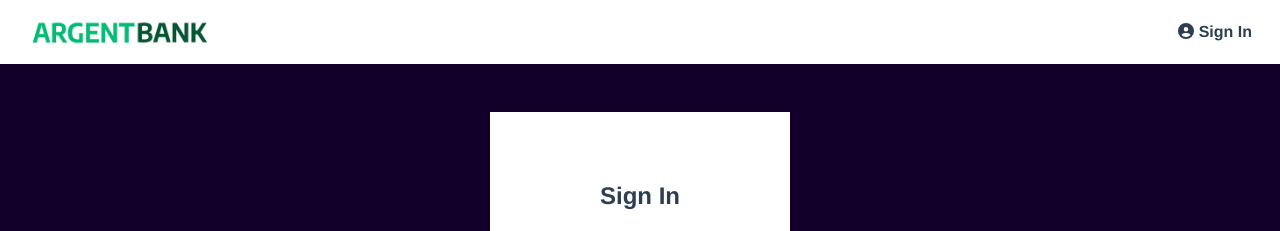
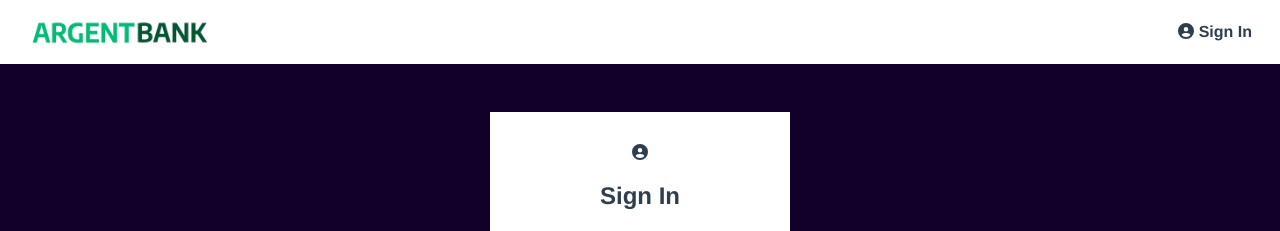
Before and after one commit to JeanVuillet/Projet13, a React (Create React App) app in the folder front/: page /signIn in a window 1280 px wide. Shown: the top 231 px of the page. Built offline with nearby package versions, Linux system fonts and the light colour scheme.

Commit message:
css better

```diff
--- a/front/src/Pages/SignIn/Form/Form.jsx
+++ b/front/src/Pages/SignIn/Form/Form.jsx
@@ -1,10 +1,14 @@
 import './Form.scss'
 import { NavLink } from 'react-router-dom'
+import { faUserCircle } from '@fortawesome/free-solid-svg-icons'
+import { FontAwesomeIcon } from '@fortawesome/react-fontawesome'
 
 export function Form(){
     return(
         <>
           <form>
+          <FontAwesomeIcon className='icon' icon={faUserCircle} />
+          <h1>Sign In</h1>
             <div className="input-wrapper">
               <label htmlFor="username">Username
               </label>
--- a/front/src/Pages/SignIn/SingIn.jsx
+++ b/front/src/Pages/SignIn/SingIn.jsx
@@ -1,13 +1,12 @@
 import './SignIn.scss'
 import { Form } from './Form/Form'
+import { faUserCircle } from '@fortawesome/free-solid-svg-icons'
 export function SignIn(){
 
     return(
         <>
         <main className="main bg-dark">
         <section className="sign-in-content">
-          <i className="fa fa-user-circle sign-in-icon"></i>
-          <h1>Sign In</h1>
         <Form/>
         </section>
       </main>
```
